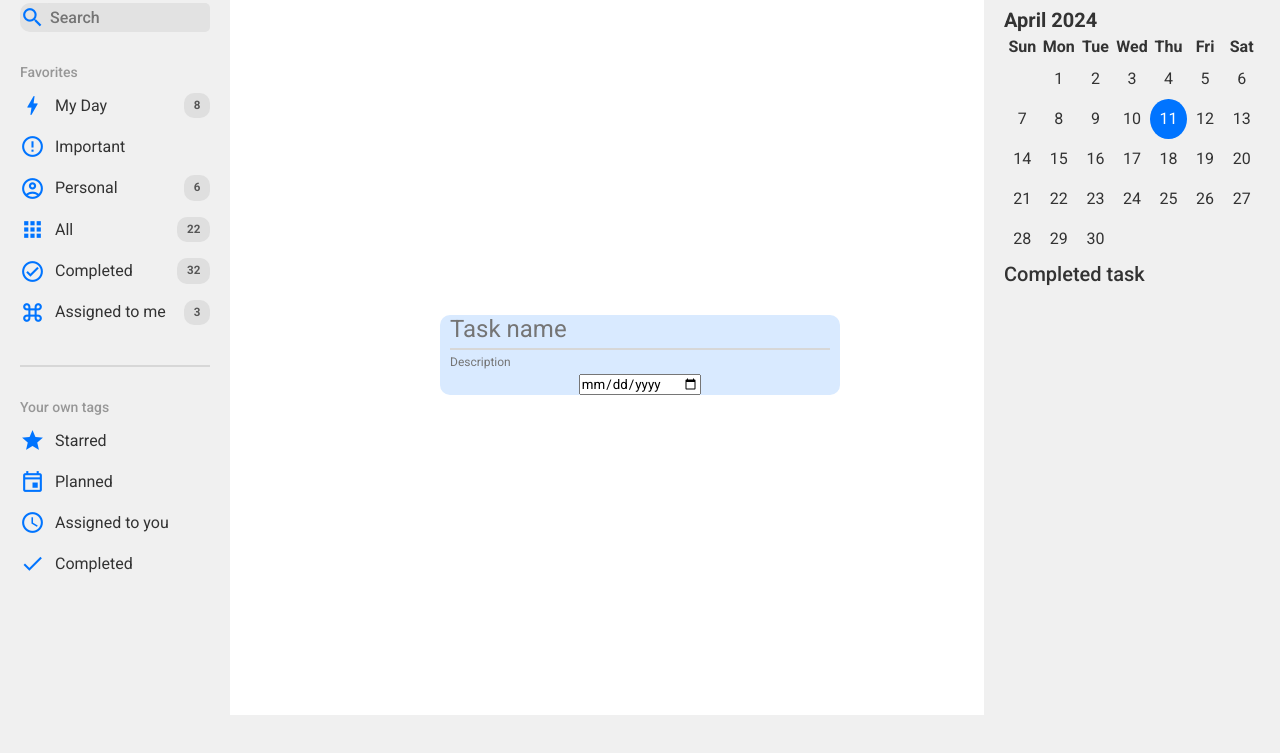
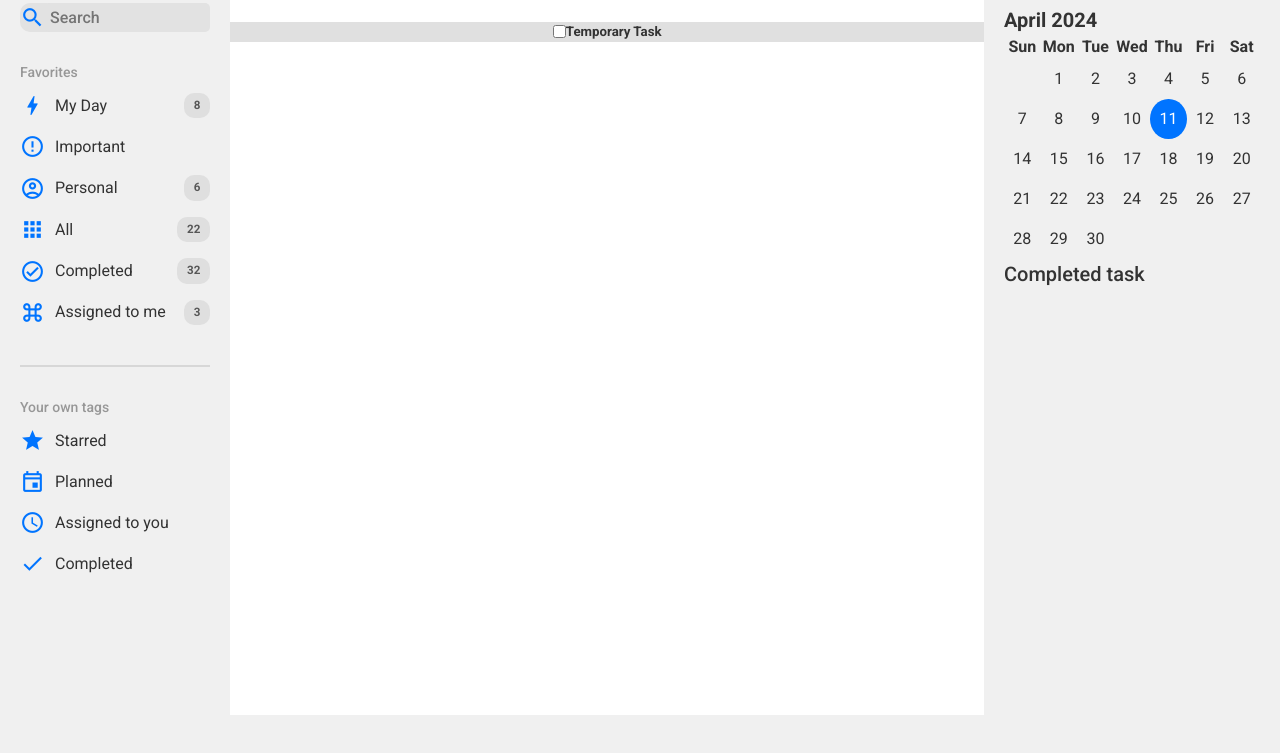
Before and after one commit to jpablico/TodoList, a website built with webpack: page dist/index.html in a window 1280 px wide. Shown: the part 85-838 px from the top of the page. Before the commit the page ends 800 px from the top, so only its background shows below. Built offline with nearby package versions, Linux system fonts and the light colour scheme.

Commit message:
Task start body

```diff
--- a/src/style.scss
+++ b/src/style.scss
@@ -276,7 +276,16 @@ body {
   }
 
   .main-body {
+    height: 100%;
 
+    .tasks-container {
+      background-color: rgb(224, 224, 224);
+      width: 100%;
+
+      .task {
+        @include flex(row, center, center)
+      }
+    }
   }
 }
 
@@ -373,12 +382,9 @@ body {
   }
 }
 
-
-
-
 #dialog-modal {
- // display: none;
-  @include flex(column, center, center);
+  display: none;
+  //@include flex(column, center, center);
   width: 400px;
   height: 80px;
   top: 50%;
```
Also changed, not shown: dist/index.html, dist/main.css.
